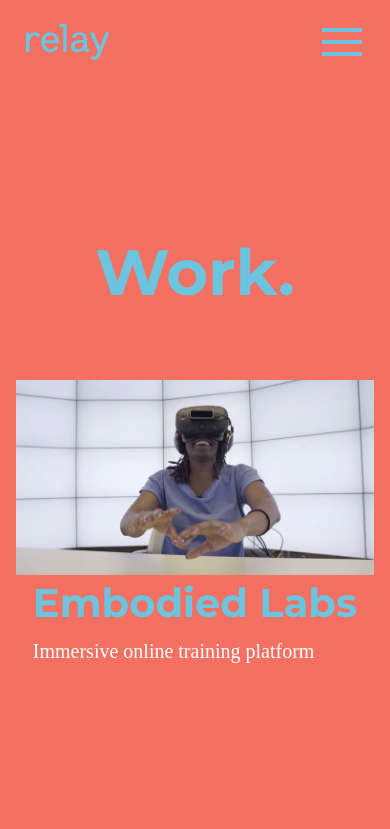
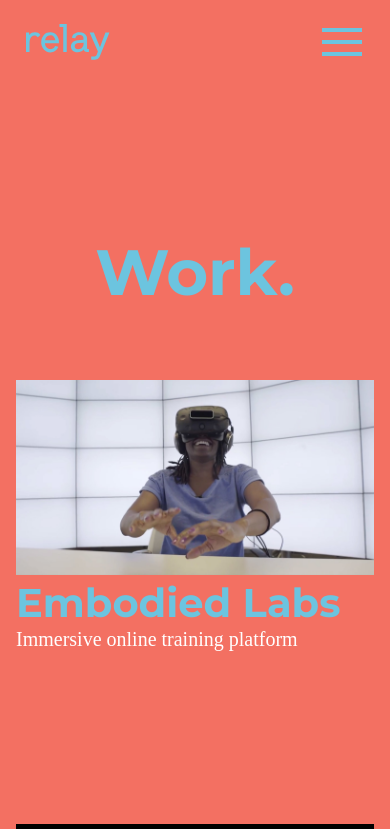
Before and after one commit to relaydesignco/relaywebsite, a Vue app: page /work in a window 390 px wide. Shown: the top 829 px of the page. Built offline with nearby package versions, Linux system fonts and the light colour scheme; a web font is replaced by a local one.

Commit message:
Adjust work spacing and timing

```diff
--- a/src/components/WorkListItem.vue
+++ b/src/components/WorkListItem.vue
@@ -22,7 +22,7 @@ onUnmounted(() => window.removeEventListener('resize', getDimensions))
 
 // calculate random transforms and related text clip positions
 const minX = 60
-const maxX = 180
+const maxX = 140
 const x = Math.floor(Math.random() * (maxX - minX + 1)) + minX
 const xPos = ref(x + 'px')
 const clipOffset = computed(() => {
@@ -46,12 +46,12 @@ const yPos = ref(y + 'px')
 </script>
 
 <template>
-  <div class="item-container relative mb-36 md:h-80 lg:h-96">
-    <router-link :to="routeUrl" class="md:h-80 lg:h-96 flex flex-col md:flex-row items-center justify-end mb-8 title">
+  <div class="item-container relative mb-36 md:mb-48 md:h-80 lg:h-96">
+    <router-link :to="routeUrl" class="md:h-80 lg:h-96 flex flex-col md:flex-row md:items-center justify-end mb-8 title">
       <div class="relative z-10 md:w-3/5 order-2 md:order-1">
         <div class="text-container ">
           <h2 class="text-blue leading-none">{{ title }}</h2>
-          <p class="text-white description medium !leading-tight inline-block w-auto mb-12 md:mb-0 mt-4">
+          <p class="text-white description medium !leading-tight inline-block w-auto mb-12 md:mb-0 mt-1 md:mt-4">
             <span class="text-with-bar">
               {{ description }}
               <svg width="17" height="13" viewBox="0 0 17 13" fill="none" xmlns="http://www.w3.org/2000/svg" class="arrow">
@@ -67,6 +67,11 @@ const yPos = ref(y + 'px')
 </template>
 
 <style scoped>
+.item-container {
+  --item-transition: .9s ease-out;
+  --bar-transition: .4s ease;
+}
+
 
 h2 {
   font-size: 40px;
@@ -78,7 +83,7 @@ svg {
 
   right: .75rem;
   top: .95rem;
-  transition: opacity .5s ease .3s;
+  transition: opacity var(--bar-transition) .3s;
 }
 
 @screen md{
@@ -96,7 +101,7 @@ svg {
       var(--_p,100%)/200% no-repeat;
     -webkit-background-clip: text;
             background-clip: text;
-    transition: 1.8s ease-out;
+    transition: var(--item-transition);
     font-size: 60px;
     width: 400px;
   }
@@ -111,7 +116,7 @@ svg {
 
   .content-img  {
     filter: grayscale(1) contrast(.8);
-    transition: filter .5s ease, transform 1.8s ease-out;
+    transition: filter var(--bar-transition), transform var(--item-transition);
     transform-origin: center right;
     width: 500px;
   }
--- a/src/views/Work.vue
+++ b/src/views/Work.vue
@@ -8,7 +8,7 @@ import Footer from '../components/Footer.vue'
 
     <section class="main-content">
       <div class="flex flex-col px-8 md:px-24 items-center justify-center">
-        <h1 class="h1 text-center text-blue mb-40 mt-56">Work.</h1>
+        <h1 class="h1 text-center text-blue mb-30 md:mb-32 mt-56">Work.</h1>
       </div>
       <div class="px-4 md:px-32 py-12 pb-36">
         <WorkListItem textColor="#6CC4DF" clipColor="#ffffff" title="Embodied Labs" description="Immersive online training platform" img-src="/hero-el.jpg" route-url="/work/american-airlines" />
```
